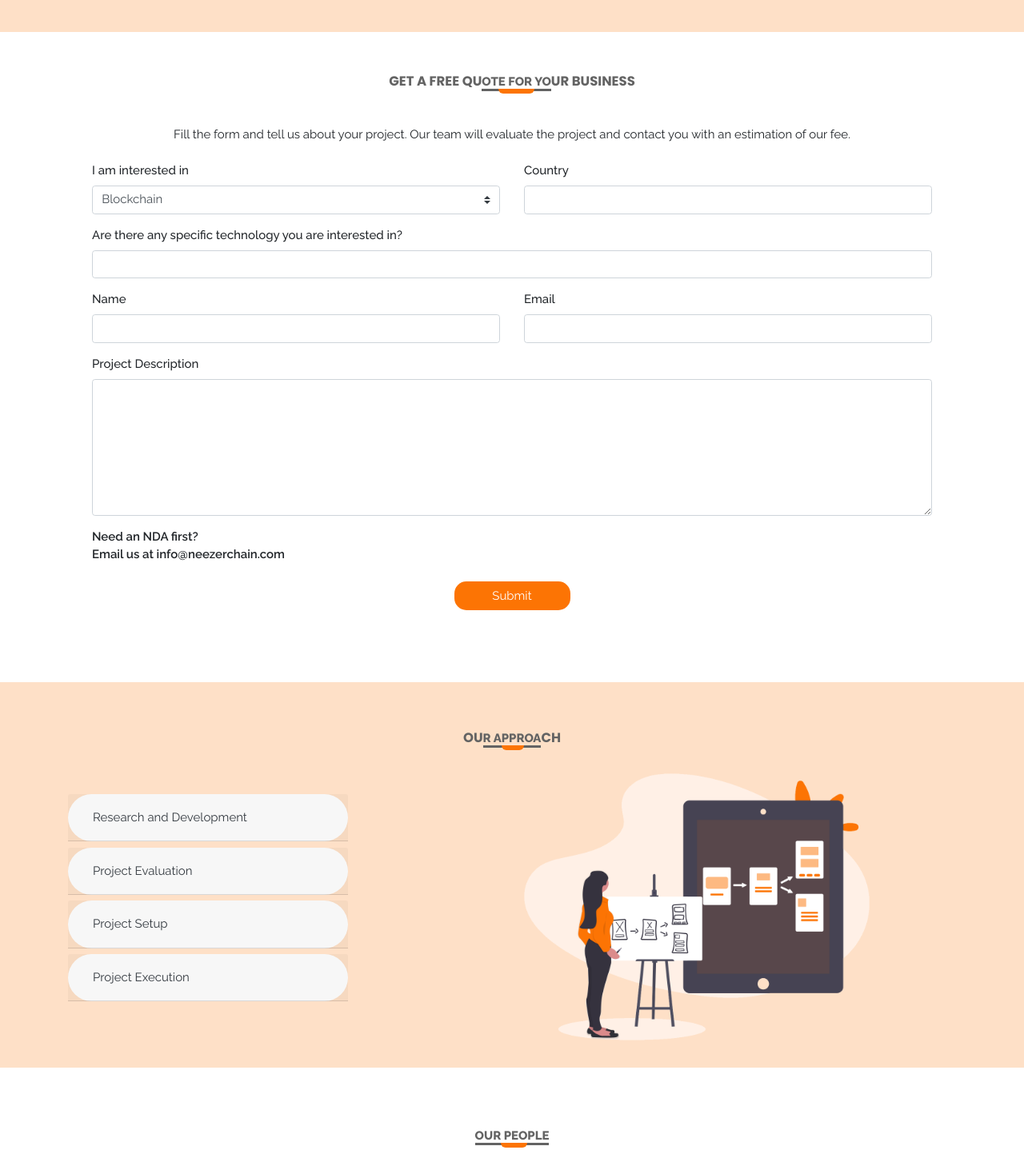
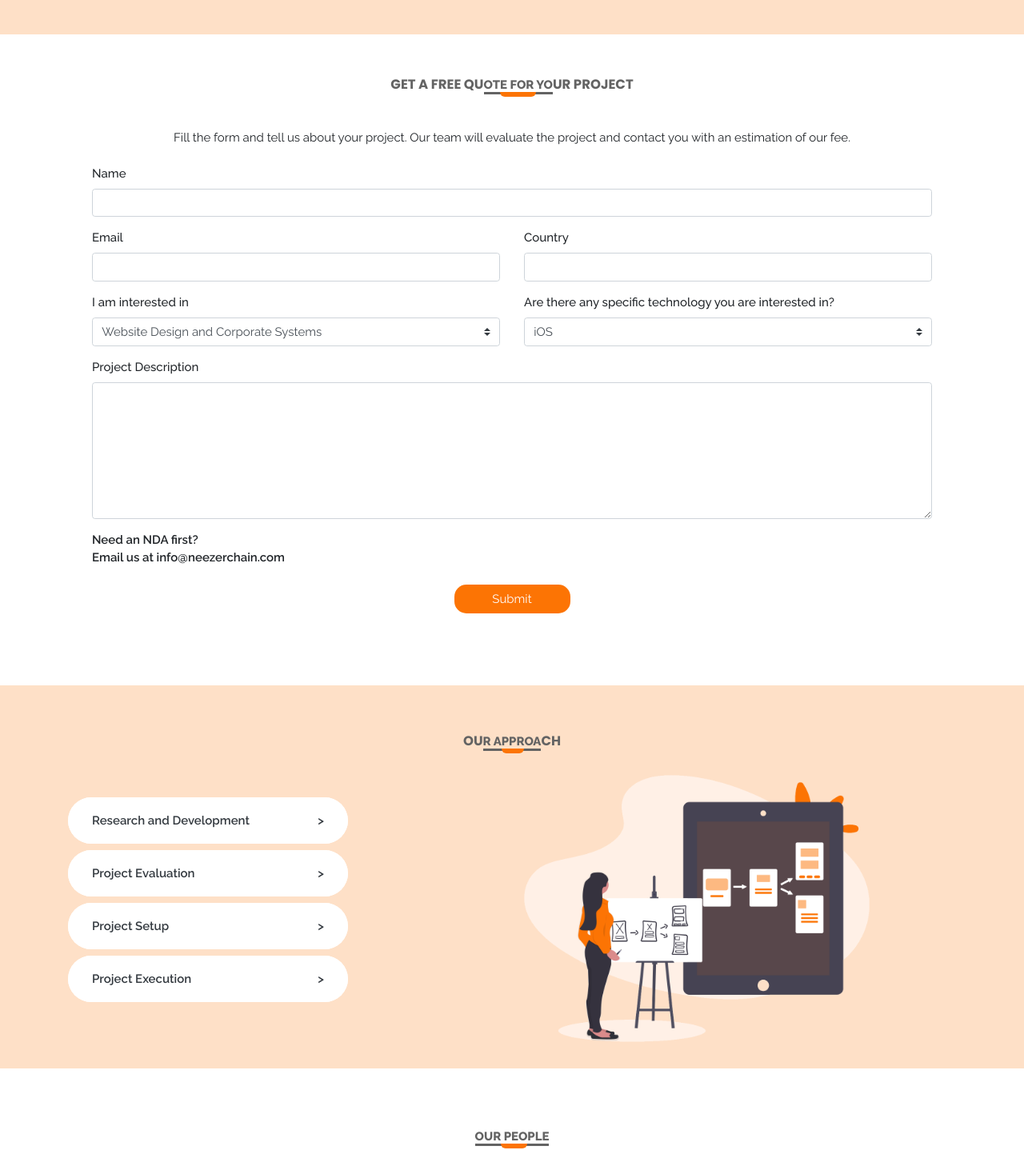
Before and after one commit to seunbambo/neezer-frontend, a React (Create React App) app: page / in a window 1280 px wide. Shown: the part 1777-3215 px from the top of the page at 80% size. Built offline with nearby package versions, Linux system fonts and the light colour scheme.

Commit message:
Update from feedback

```diff
--- a/src/components/Approach/index.jsx
+++ b/src/components/Approach/index.jsx
@@ -37,21 +37,29 @@ const Approach = () => {
             <div id='accordion'>
               <Slide left>
                 <div className='special-card my-2'>
-                  <div className='card-header' id='headingTwo'>
-                    <h5 className='mb-0'>
+                  {/* <div className='card-header' id='headingTwo'> */}
+                  {/* <h5 className='mb-0'> */}
                   <button
-                        className='btn btn-link collapsed text-dark'
+                    className='btn collapsed text-dark'
                     data-toggle='collapse'
                     data-target='#research'
                     aria-expanded='false'
                     aria-controls='research'
+                    style={{
+                      width: '350px',
+                      padding: '1.2rem 2rem',
+                      textAlign: 'left',
+                      background: '#fff',
+                      borderRadius: '30px',
+                      border: 'none',
+                    }}
                   >
-                        Research and Development
+                    <b>
+                      Research and Development{' '}
+                      <span style={{ float: 'right' }}>{'>'}</span>
+                    </b>
+                    {/* </h5> */}
                   </button>
-
-                      <b> </b>
-                    </h5>
-                  </div>
                   <div
                     id='research'
                     className='collapse'
@@ -68,21 +76,28 @@ const Approach = () => {
               </Slide>
               <Slide left delay={100}>
                 <div className='special-card my-2'>
-                  <div className='card-header' id='headingTwo'>
-                    <h5 className='mb-0'>
                   <button
-                        className='btn btn-link collapsed text-dark'
+                    className='btn collapsed text-dark'
                     data-toggle='collapse'
                     data-target='#projectEvaluation'
                     aria-expanded='false'
                     aria-controls='projectEvaluation'
+                    style={{
+                      width: '350px',
+                      padding: '1.2rem 2rem',
+                      textAlign: 'left',
+                      background: '#fff',
+                      borderRadius: '30px',
+                      border: 'none',
+                    }}
                   >
-                        Project Evaluation
+                    {/* <div className='card-header' id='headingTwo'> */}
+                    <b>
+                      Project Evaluation{' '}
+                      <span style={{ float: 'right' }}>{'>'}</span>
+                    </b>
+                    {/* </div> */}
                   </button>
-
-                      <b> </b>
-                    </h5>
-                  </div>
                   <div
                     id='projectEvaluation'
                     className='collapse'
@@ -99,21 +114,27 @@ const Approach = () => {
 
               <Slide left delay={200}>
                 <div className='special-card my-2'>
-                  <div className='card-header' id='headingTwo'>
-                    <h5 className='mb-0'>
                   <button
-                        className='btn btn-link collapsed text-dark'
+                    className='btn collapsed text-dark'
                     data-toggle='collapse'
                     data-target='#projectsetup'
                     aria-expanded='false'
                     aria-controls='projectsetup'
+                    style={{
+                      width: '350px',
+                      padding: '1.2rem 2rem',
+                      textAlign: 'left',
+                      background: '#fff',
+                      borderRadius: '30px',
+                      border: 'none',
+                    }}
                   >
-                        Project Setup
+                    <b>
+                      Project Setup{' '}
+                      <span style={{ float: 'right' }}>{'>'}</span>
+                    </b>
+                    {/* </h5> */}
                   </button>
-
-                      <b> </b>
-                    </h5>
-                  </div>
                   <div
                     id='projectsetup'
                     className='collapse'
@@ -130,21 +151,27 @@ const Approach = () => {
 
               <Slide left delay={300}>
                 <div className='special-card my-2'>
-                  <div className='card-header' id='headingTwo'>
-                    <h5 className='mb-0'>
                   <button
-                        className='btn btn-link collapsed text-dark'
+                    className='btn collapsed text-dark'
                     data-toggle='collapse'
                     data-target='#projectExecution'
                     aria-expanded='false'
                     aria-controls='projectExecution'
+                    style={{
+                      width: '350px',
+                      padding: '1.2rem 2rem',
+                      textAlign: 'left',
+                      background: '#fff',
+                      borderRadius: '30px',
+                      border: 'none',
+                    }}
                   >
-                        Project Execution
+                    <b>
+                      Project Execution{' '}
+                      <span style={{ float: 'right' }}>{'>'}</span>
+                    </b>
                   </button>
 
-                      <b> </b>
-                    </h5>
-                  </div>
                   <div
                     id='projectExecution'
                     className='collapse'
--- a/src/components/Blog/index.jsx
+++ b/src/components/Blog/index.jsx
@@ -36,7 +36,7 @@ const Blog = () => {
                       className='form-control btn quote py-2 text-center'
                       id='basic-url'
                       aria-describedby='basic-addon3'
-                      value='Visit our blog'
+                      value='Visit Our Blog'
                       style={{ height: '55px' }}
                     />
                   </a>
--- a/src/components/People/index.jsx
+++ b/src/components/People/index.jsx
@@ -208,7 +208,7 @@ const People = () => {
                       <b>Barakat Salam</b>
                       <br />
                       <a href='#' className='read-more'>
-                        Executive Assistance
+                        Executive Assistant
                       </a>
                     </figcaption>
                   </figure>
--- a/src/components/Products/index.jsx
+++ b/src/components/Products/index.jsx
@@ -3,7 +3,7 @@ import Zoom from 'react-reveal/Zoom';
 
 import './styles.css';
 import neezerlinkLogo from '../../assets/Neezerlink.png';
-import neezerGreeneLogo from '../../assets/NeezerGreene-logo.png';
+import neezerGreeneLogo from '../../assets/ng.png';
 import coinchainLogo from '../../assets/coinchain.png';
 
 const Products = () => {
@@ -68,7 +68,7 @@ const Products = () => {
             <div className='col-lg-3 col-md-4 my-3 card mx-auto text-center'>
               <figure className='figure mx-auto'>
                 <img
-                  className='product-logo'
+                  className='product-logo-neezergreene'
                   src={neezerGreeneLogo}
                   alt='neezerlink'
                 />
--- a/src/components/Products/styles.css
+++ b/src/components/Products/styles.css
@@ -18,6 +18,10 @@
 }
 
 .product-logo {
-  width: 150px;
+  width: 120px;
   height: auto;
 }
+
+.product-logo-neezergreene {
+  width: 90px;
+}
--- a/src/components/Quote/index.jsx
+++ b/src/components/Quote/index.jsx
@@ -8,11 +8,11 @@ const Quote = () => {
   const onSubmit = async (e) => {
     e.preventDefault();
 
-    const interest = e.target.elements[0].value;
-    const country = e.target.elements[1].value;
-    const specificTechnology = e.target.elements[2].value;
-    const name = e.target.elements[3].value;
-    const email = e.target.elements[4].value;
+    const name = e.target.elements[0].value;
+    const email = e.target.elements[1].value;
+    const country = e.target.elements[2].value;
+    const interest = e.target.elements[3].value;
+    const specificTechnology = e.target.elements[4].value;
     const projectionDescription = e.target.elements[5].value;
 
     const response = await axios.post(
@@ -29,8 +29,8 @@ const Quote = () => {
     );
 
     setMessage(response.data.message);
-    console.log(interest);
-    console.log(response);
+    // console.log(interest);
+    // console.log(response);
   };
 
   return (
@@ -57,7 +57,7 @@ const Quote = () => {
                 </span>
                 YO
               </span>
-              UR BUSINESS
+              UR PROJECT
             </h4>
             <div className='col-lg-12 col-md-12 my-5'>
               <p className='text-center'>
@@ -67,33 +67,32 @@ const Quote = () => {
               </p>
               <form onSubmit={onSubmit}>
                 <div className=' row mt-4'>
-                  <div className='col-lg-6 col-md-6'>
-                    <label for='basic-url'>I am interested in</label>
-                    <div className='form-group'>
-                      <select
-                        class='custom-select'
-                        name='interest'
-                        id='interest'
-                        required
-                      >
-                        {/* <option disabled>Please select</option> */}
-                        <option value='Blockchain'>Blockchain</option>
-                        <option value='Mobile App Development'>
-                          Mobile App Development
-                        </option>
-                        <option value='Enterprise Solution'>
-                          Enterprise Solution
-                        </option>
-                      </select>
-                      {/* <input
+                  <div className='col-lg-12 col-md-12'>
+                    <label for='basic-url'>Name</label>
+                    <div className=' form-group'>
+                      <input
                         type='text'
                         className='form-control'
                         id='basic-url'
                         aria-describedby='basic-addon3'
                         required
-                      /> */}
+                      />
                     </div>
                   </div>
+
+                  <div className='col-lg-6 col-md-6'>
+                    <label for='basic-url'>Email</label>
+                    <div className=' form-group'>
+                      <input
+                        type='email'
+                        className='form-control'
+                        id='basic-url'
+                        aria-describedby='basic-addon3'
+                        required
+                      />
+                    </div>
+                  </div>
+
                   <div className='col-lg-6 col-md-6'>
                     <label for='basic-url'>Country</label>
                     <div className=' form-group'>
@@ -106,44 +105,106 @@ const Quote = () => {
                       />
                     </div>
                   </div>
-                  <div className='col-lg-12 col-md-12'>
-                    <label for='basic-url'>
-                      Are there any specific technology you are interested in?
-                    </label>
-                    <div className=' form-group'>
-                      <input
+                  <div className='col-lg-6 col-md-6'>
+                    <label for='basic-url'>I am interested in</label>
+                    <div className='form-group'>
+                      <select
+                        class='custom-select'
+                        name='interest'
+                        id='interest'
+                        required
+                      >
+                        <option disabled>Please select</option>
+                        <option value='Website Design and Corporate Systems'>
+                          Website Design and Corporate Systems
+                        </option>
+                        <option value='Software Development'>
+                          Software Development
+                        </option>
+                        <option value='Custom iOS and Android Apps Development'>
+                          Custom iOS and Android Apps Development
+                        </option>
+                        <option value='Native and Cross-platform Solutions'>
+                          Native and Cross-platform Solutions
+                        </option>
+                        <option value='UI/UX Design'>UI/UX Design</option>
+                        <option value='Digital Branding & Marketing'>
+                          Digital Branding & Marketing
+                        </option>
+                        <option value='Product Ideation & Validation'>
+                          Product Ideation & Validation
+                        </option>
+                        <option value='Technology Maintenance and Suppport'>
+                          Technology Maintenance and Suppport
+                        </option>
+                        <option value='Consulting Services'>
+                          Consulting Services
+                        </option>
+                        <option value='Mobile App Development'>
+                          Mobile App Development
+                        </option>
+                        <option value='Enterprise Solution'>
+                          Enterprise Solution
+                        </option>
+                        <option value='Other'>Other</option>
+                      </select>
+                      {/* <input
                         type='text'
                         className='form-control'
                         id='basic-url'
                         aria-describedby='basic-addon3'
                         required
-                      />
+                      /> */}
                     </div>
                   </div>
+
                   <div className='col-lg-6 col-md-6'>
-                    <label for='basic-url'>Name</label>
-                    <div className=' form-group'>
-                      <input
+                    <label for='basic-url'>
+                      Are there any specific technology you are interested in?
+                    </label>
+                    <div className='form-group'>
+                      <select
+                        class='custom-select'
+                        name='interest'
+                        id='interest'
+                        required
+                      >
+                        <option disabled>Please select</option>
+                        <option value='iOS'>iOS</option>
+                        <option value='Android'>Android</option>
+                        <option value='Kotlin'>Kotlin</option>
+                        <option value='React Native'>React Native</option>
+                        <option value='Flutter'>Flutter</option>
+                        <option value='React'>React</option>
+                        <option value='Angular'>Angular</option>
+                        <option value='Vue'>Vue</option>
+                        <option value='Ruby'>Ruby</option>
+                        <option value='Node'>Node</option>
+                        <option value='Java'>Java</option>
+                        <option value='PHP'>PHP</option>
+                        <option value='Python'>Python</option>
+                        <option value='Machine Learning'>
+                          Machine Learning
+                        </option>
+                        <option value='Salesforce Development'>
+                          Salesforce Development
+                        </option>
+                        <option value='Quality Assurrance'>
+                          Quality Assurrance
+                        </option>
+                        <option value='DevOps'>DevOps</option>
+                        <option value='Others'>Others</option>
+                      </select>
+                      {/* <input
                         type='text'
                         className='form-control'
                         id='basic-url'
                         aria-describedby='basic-addon3'
                         required
-                      />
+                      /> */}
                     </div>
                   </div>
-                  <div className='col-lg-6 col-md-6'>
-                    <label for='basic-url'>Email</label>
-                    <div className=' form-group'>
-                      <input
-                        type='email'
-                        className='form-control'
-                        id='basic-url'
-                        aria-describedby='basic-addon3'
-                        required
-                      />
-                    </div>
-                  </div>
+
                   <div className='col-lg-12 col-md-12'>
                     <label for='basic-url'>Project Description</label>
                     <div className='input-group form-group'>
```
Also changed, not shown: src/components/Services/index.jsx (+44 -66 lines), src/assets/ng.png (added). Lines whose indentation alone changed are shown as unchanged.
